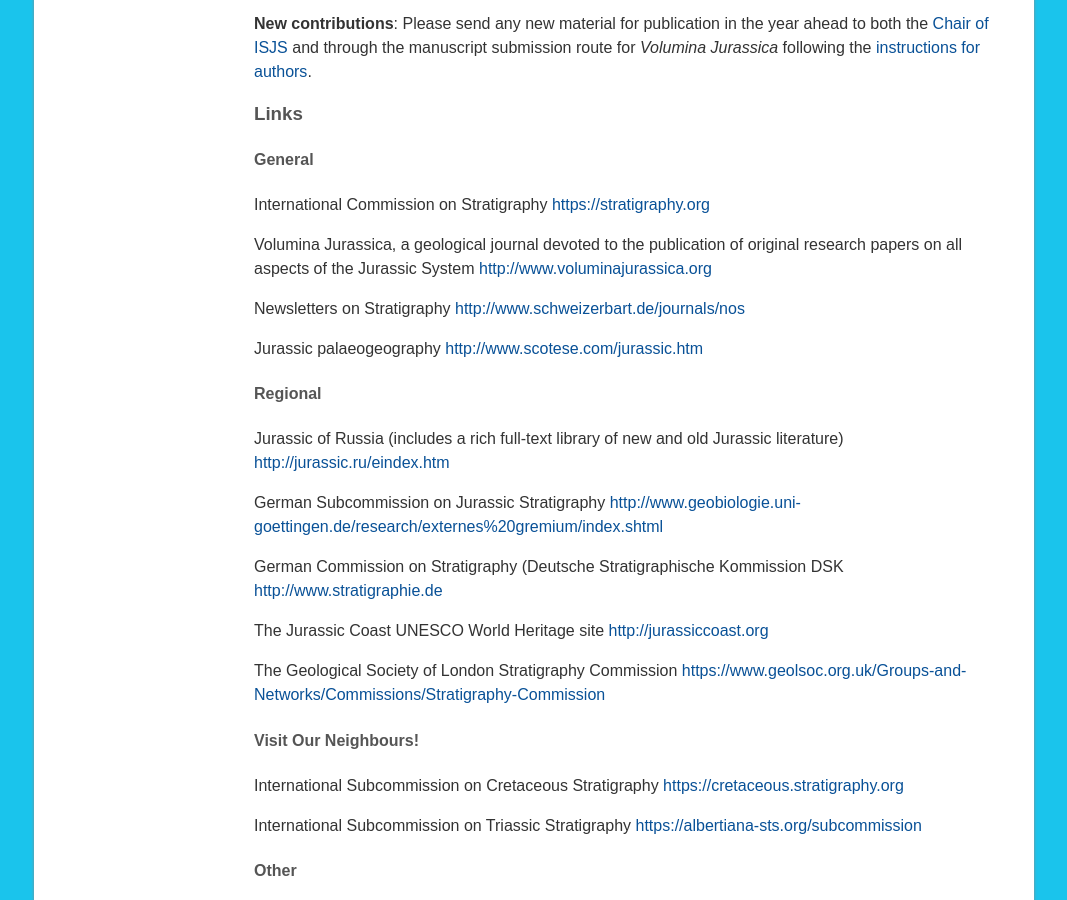
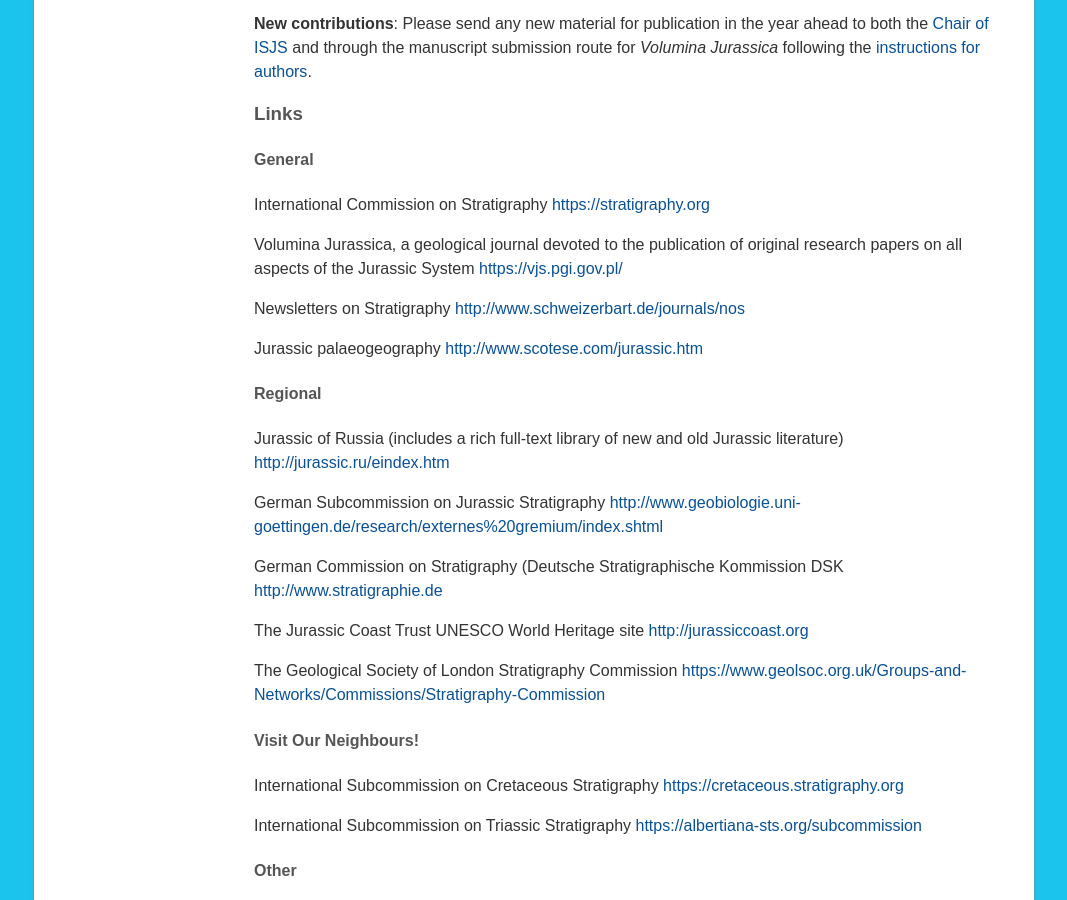
Before and after one commit to i-c-stratigraphy/subcommission-jurassic, a Jekyll site: the page built from pages/resources.md, in a window 1280 px wide and 900 px high, scrolled down 2009 px. Shown: the whole window, without its empty margins (106-1173 px from the left). Built offline with Jekyll 4.4.1, drawn with Linux system fonts in a browser that asks for light colours.

Commit message:
Update resources.md

```diff
--- a/pages/resources.md
+++ b/pages/resources.md
@@ -66,7 +66,7 @@ The ISJS Newsletters from 1978 to 1988 and from 1999 to 2010 are available for d
 
 International Commission on Stratigraphy <https://stratigraphy.org>
 
-Volumina Jurassica, a geological journal devoted to the publication of original research papers on all aspects of the Jurassic System <http://www.voluminajurassica.org>
+Volumina Jurassica, a geological journal devoted to the publication of original research papers on all aspects of the Jurassic System <https://vjs.pgi.gov.pl/>
 
 Newsletters on Stratigraphy <http://www.schweizerbart.de/journals/nos>
 
@@ -80,7 +80,7 @@ German Subcommission on Jurassic Stratigraphy <http://www.geobiologie.uni-goetti
 
 German Commission on Stratigraphy (Deutsche Stratigraphische Kommission DSK <http://www.stratigraphie.de>
 
-The Jurassic Coast UNESCO World Heritage site <http://jurassiccoast.org>
+The Jurassic Coast Trust UNESCO World Heritage site <http://jurassiccoast.org>
 
 The Geological Society of London Stratigraphy Commission <https://www.geolsoc.org.uk/Groups-and-Networks/Commissions/Stratigraphy-Commission>
 
```
